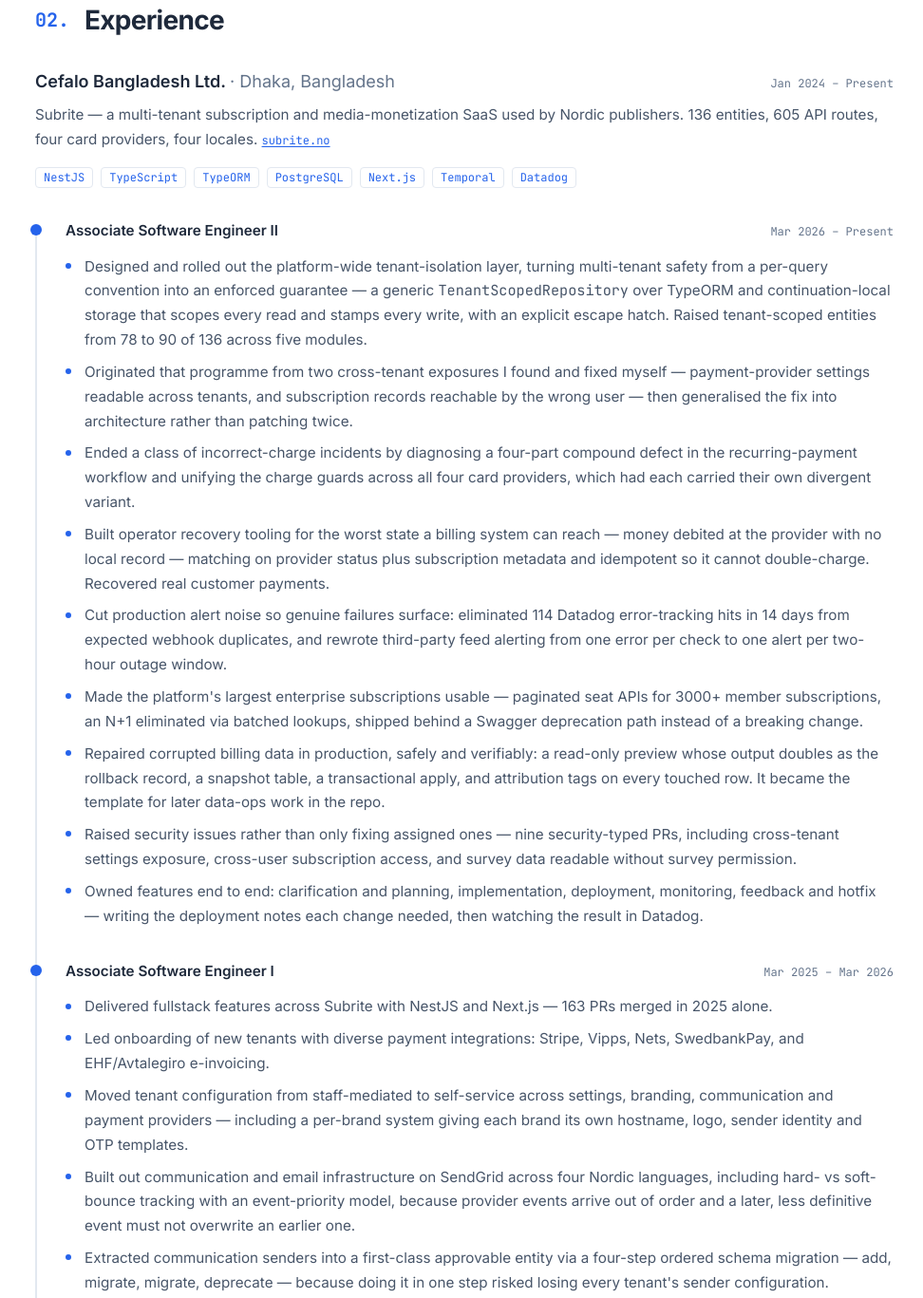
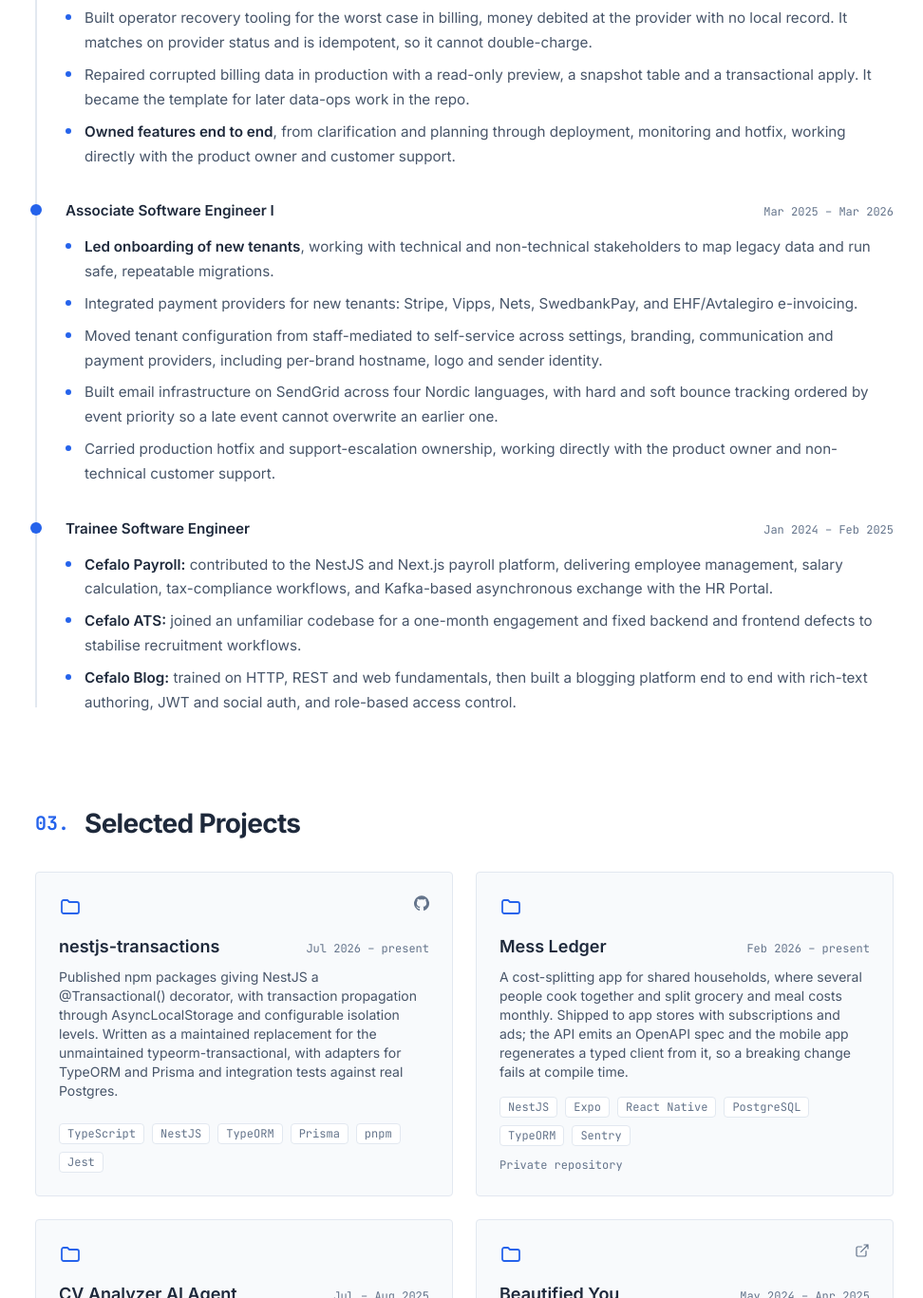
Before and after one commit to jubaerhosain/jubaerhosain.github.io, an Astro site: page / in a window 1280 px wide. Shown: the part 1159-2526 px from the top of the page at 95% size, without its empty margins (291-1263 px from the left). Built offline with nearby package versions, Linux system fonts and the light colour scheme; Astro itself is replaced by a stand-in of ours.

Commit message:
fix: refine punctuation and wording for clarity across multiple components

```diff
--- a/src/components/ui/AccentCard.astro
+++ b/src/components/ui/AccentCard.astro
@@ -1,6 +1,6 @@
 ---
 /**
- * The site's recurring motif — a tinted card with a left accent bar and no
+ * The site's recurring motif: a tinted card with a left accent bar and no
  * full border. Used by Education, Achievements, Skills and Contact.
  */
 interface Props {
--- a/src/components/ui/HoverCard.astro
+++ b/src/components/ui/HoverCard.astro
@@ -1,7 +1,7 @@
 ---
 /**
  * Fully bordered card that lifts on hover. Used by projects, stat boxes and
- * judge tiles. `lift` controls how far — tiles lift further than cards.
+ * judge tiles. `lift` controls how far; tiles lift further than cards.
  */
 interface Props {
   class?: string;
--- a/src/components/ui/Section.astro
+++ b/src/components/ui/Section.astro
@@ -2,7 +2,7 @@
 import { nav } from '../../data/site';
 
 /**
- * Numbered section wrapper — `01.` in mono + title, matching the reference.
+ * Numbered section wrapper: `01.` in mono + title, matching the reference.
  *
  * The number is derived from the section's position in `nav`, so ordering
  * lives in one place: reorder `nav` and `index.astro`, and the numbering
--- a/src/data/site.ts
+++ b/src/data/site.ts
@@ -23,7 +23,7 @@ export interface NavItem {
 }
 
 /**
- * Section order — the single source of truth. `ui/Section.astro` derives each
+ * Section order, the single source of truth. `ui/Section.astro` derives each
  * section's number from an entry's position here, so reordering means editing
  * this array and `pages/index.astro`, nothing else.
  */
@@ -50,20 +50,16 @@ export const stats: { value: string; label: string }[] = [
 export const profileTags = ['TypeScript', 'NestJS', 'PostgreSQL', 'Next.js', 'AWS', 'Docker'];
 
 /**
- * Introduction prose. `<span class="highlight">` marks emphasis, matching the
- * `.highlight` rule in global.css — these are rendered with set:html.
+ * Introduction prose, one short paragraph. `<span class="highlight">` marks
+ * emphasis, matching the `.highlight` rule in global.css; rendered with set:html.
+ *
+ * Deliberately kept to two or three lines. Everything it used to carry
+ * (nestjs-transactions, the AsyncLocalStorage thread, what I'm learning) already
+ * appears further down the page in Projects or Skills.
  */
 export const about: string[] = [
-  'I\'m a <span class="highlight">backend-focused fullstack engineer</span> at Cefalo Bangladesh Ltd., where I\'ve spent the last two and a half years on a <span class="highlight">multi-tenant subscription SaaS</span> for Nordic publishers — 136 entities, 605 API routes, and 251 merged pull requests.',
-  'Most of my work sits where correctness matters and mistakes are expensive: the <span class="highlight">tenant-isolation layer</span> that makes multi-tenant safety an enforced guarantee rather than a per-query convention, <span class="highlight">billing correctness</span> across four card providers, and production data migrations where the preview output doubles as the rollback record.',
-  'Before that I came up through competitive programming — 1700+ problems, LeetCode Knight. Outside work I publish and maintain open source, and I\'ve been going deeper on <span class="highlight">AWS, Kubernetes, and AI agent systems</span>.',
+  'I\'m a <span class="highlight">backend-focused fullstack engineer</span> at Cefalo Bangladesh Ltd., working on a <span class="highlight">multi-tenant subscription SaaS</span> for Nordic publishers. Most of my work sits where correctness is expensive: tenant isolation, billing across four card providers, and production data migrations. Before that I came up through competitive programming, 1700+ problems solved and LeetCode Knight.',
 ];
-
-/** Cross-cutting narrative — PORTFOLIO.md §5, Thread 1. */
-export const narrative = {
-  heading: 'One problem, four codebases',
-  body: 'I first met the request-context problem on Cefalo Payroll — keeping a database transaction coherent when a single business operation spans several services. I used <code>AsyncLocalStorage</code> to fix it there, reached for the same pattern again on Beautified You, then built continuation-local storage into the substrate of the tenant-isolation layer at work. Having solved it three times, I generalised it and published it: <span class="highlight">nestjs-transactions</span>, a maintained replacement for the unmaintained library everyone had been using. That is the thread I\'d point at first — not any single project, but a problem I kept following until it became something other people could install.',
-};
 
 export interface Role {
   title: string;
@@ -89,7 +85,7 @@ export const experience: ExperienceEntry[] = [
     period: 'Jan 2024 – Present',
     location: 'Dhaka, Bangladesh',
     intro:
-      'Subrite — a multi-tenant subscription and media-monetization SaaS used by Nordic publishers. 136 entities, 605 API routes, four card providers, four locales.',
+      'Subrite, a multi-tenant subscription and media monetization SaaS built for a Nordic client and live in production with publishers.',
     introLink: { label: 'subrite.no', url: 'https://www.subrite.no' },
     stack: ['NestJS', 'TypeScript', 'TypeORM', 'PostgreSQL', 'Next.js', 'Temporal', 'Datadog'],
     roles: [
@@ -97,27 +93,21 @@ export const experience: ExperienceEntry[] = [
         title: 'Associate Software Engineer II',
         period: 'Mar 2026 – Present',
         bullets: [
-          'Designed and rolled out the platform-wide tenant-isolation layer, turning multi-tenant safety from a per-query convention into an enforced guarantee — a generic <code>TenantScopedRepository</code> over TypeORM and continuation-local storage that scopes every read and stamps every write, with an explicit escape hatch. Raised tenant-scoped entities from 78 to 90 of 136 across five modules.',
-          'Originated that programme from two cross-tenant exposures I found and fixed myself — payment-provider settings readable across tenants, and subscription records reachable by the wrong user — then generalised the fix into architecture rather than patching twice.',
-          'Ended a class of incorrect-charge incidents by diagnosing a four-part compound defect in the recurring-payment workflow and unifying the charge guards across all four card providers, which had each carried their own divergent variant.',
-          'Built operator recovery tooling for the worst state a billing system can reach — money debited at the provider with no local record — matching on provider status plus subscription metadata and idempotent so it cannot double-charge. Recovered real customer payments.',
-          'Cut production alert noise so genuine failures surface: eliminated 114 Datadog error-tracking hits in 14 days from expected webhook duplicates, and rewrote third-party feed alerting from one error per check to one alert per two-hour outage window.',
-          'Made the platform\'s largest enterprise subscriptions usable — paginated seat APIs for 3000+ member subscriptions, an N+1 eliminated via batched lookups, shipped behind a Swagger deprecation path instead of a breaking change.',
-          'Repaired corrupted billing data in production, safely and verifiably: a read-only preview whose output doubles as the rollback record, a snapshot table, a transactional apply, and attribution tags on every touched row. It became the template for later data-ops work in the repo.',
-          'Raised security issues rather than only fixing assigned ones — nine security-typed PRs, including cross-tenant settings exposure, cross-user subscription access, and survey data readable without survey permission.',
-          'Owned features end to end: clarification and planning, implementation, deployment, monitoring, feedback and hotfix — writing the deployment notes each change needed, then watching the result in Datadog.',
+          '<span class="highlight">Designed and rolled out multi-tenant isolation</span>, enforcing tenant-scoped data access across the platform after finding and fixing two cross-tenant exposures myself.',
+          '<span class="highlight">Improved recurring-payment reliability</span> across Stripe, Vipps, SwedbankPay and Nets by unifying the charge guards each provider had implemented differently, ending a class of incorrect-charge incidents.',
+          'Built operator recovery tooling for the worst case in billing, money debited at the provider with no local record. It matches on provider status and is idempotent, so it cannot double-charge.',
+          'Repaired corrupted billing data in production with a read-only preview, a snapshot table and a transactional apply. It became the template for later data-ops work in the repo.',
+          '<span class="highlight">Owned features end to end</span>, from clarification and planning through deployment, monitoring and hotfix, working directly with the product owner and customer support.',
         ],
       },
       {
         title: 'Associate Software Engineer I',
         period: 'Mar 2025 – Mar 2026',
         bullets: [
-          'Delivered fullstack features across Subrite with NestJS and Next.js — 163 PRs merged in 2025 alone.',
-          'Led onboarding of new tenants with diverse payment integrations: Stripe, Vipps, Nets, SwedbankPay, and EHF/Avtalegiro e-invoicing.',
-          'Moved tenant configuration from staff-mediated to self-service across settings, branding, communication and payment providers — including a per-brand system giving each brand its own hostname, logo, sender identity and OTP templates.',
-          'Built out communication and email infrastructure on SendGrid across four Nordic languages, including hard- vs soft-bounce tracking with an event-priority model, because provider events arrive out of order and a later, less definitive event must not overwrite an earlier one.',
-          'Extracted communication senders into a first-class approvable entity via a four-step ordered schema migration — add, migrate, migrate, deprecate — because doing it in one step risked losing every tenant\'s sender configuration.',
-          'Built repeatable tenant onboarding data migrations across six media tenants: dry-run by default, requiring an explicit apply flag, and reviewable enough to hand over.',
+          '<span class="highlight">Led onboarding of new tenants</span>, working with technical and non-technical stakeholders to map legacy data and run safe, repeatable migrations.',
+          'Integrated payment providers for new tenants: Stripe, Vipps, Nets, SwedbankPay, and EHF/Avtalegiro e-invoicing.',
+          'Moved tenant configuration from staff-mediated to self-service across settings, branding, communication and payment providers, including per-brand hostname, logo and sender identity.',
+          'Built email infrastructure on SendGrid across four Nordic languages, with hard and soft bounce tracking ordered by event priority so a late event cannot overwrite an earlier one.',
           'Carried production hotfix and support-escalation ownership, working directly with the product owner and non-technical customer support.',
         ],
       },
@@ -125,9 +115,9 @@ export const experience: ExperienceEntry[] = [
         title: 'Trainee Software Engineer',
         period: 'Jan 2024 – Feb 2025',
         bullets: [
-          '<span class="highlight">Cefalo Payroll</span> — 477 commits over 10 months on the in-house payroll platform: employee management, salary calculation and tax-compliance workflows replacing manual processing, with Kafka for asynchronous exchange with the HR Portal. NestJS + TypeORM + MySQL + MinIO; Next.js + Redux Toolkit front end. Also reported an information-disclosure defect leaking database query details in error messages.',
-          '<span class="highlight">Cefalo ATS</span> — a one-month engagement fixing reported defects across backend and frontend on an unfamiliar codebase. NestJS + Prisma, Jenkins CI, a Turborepo monorepo serving separate internal and public apps behind Nginx.',
-          '<span class="highlight">Cefalo Blog</span> — two months of intensive training on HTTP, REST and core web concepts, then a fullstack blogging platform built end to end: rich-text authoring with image uploads, threaded comments, JWT and social auth, and role-based access control. 648 commits across two repos in three months.',
+          '<span class="highlight">Cefalo Payroll:</span> contributed to the NestJS and Next.js payroll platform, delivering employee management, salary calculation, tax-compliance workflows, and Kafka-based asynchronous exchange with the HR Portal.',
+          '<span class="highlight">Cefalo ATS:</span> joined an unfamiliar codebase for a one-month engagement and fixed backend and frontend defects to stabilise recruitment workflows.',
+          '<span class="highlight">Cefalo Blog:</span> trained on HTTP, REST and web fundamentals, then built a blogging platform end to end with rich-text authoring, JWT and social auth, and role-based access control.',
         ],
       },
     ],
@@ -177,7 +167,7 @@ export const projects: Project[] = [
     date: 'Jul 2026 – present',
     tags: ['TypeScript', 'NestJS', 'TypeORM', 'Prisma', 'pnpm', 'Jest'],
     description:
-      'A published npm library that keeps a database transaction coherent when one business operation spans several services. Annotate a method with @Transactional() and the transaction propagates through AsyncLocalStorage — no transaction object threaded through every signature, no runtime ORM patching. Three packages: an ORM-agnostic core plus TypeORM and Prisma adapters, with integration tests against two real Postgres containers and a nightly dependency-upgrade workflow. Written as a maintained replacement for the unmaintained typeorm-transactional.',
+      'Published npm packages giving NestJS a @Transactional() decorator, with transaction propagation through AsyncLocalStorage and configurable isolation levels. Written as a maintained replacement for the unmaintained typeorm-transactional, with adapters for TypeORM and Prisma and integration tests against real Postgres.',
     source: 'https://github.com/jubaerhosain/nestjs-transactions',
     featured: true,
   },
@@ -186,7 +176,7 @@ export const projects: Project[] = [
     date: 'Feb 2026 – present',
     tags: ['NestJS', 'Expo', 'React Native', 'PostgreSQL', 'TypeORM', 'Sentry'],
     description:
-      'A cost-splitting app for shared households. In Bangladesh a "mess" is a shared living arrangement where several people cook together and split grocery and meal costs monthly — usually tracked in a paper ledger, which gets contentious fast. Members log meals, someone records shared expenses, and the app produces the month-end settlement. Shipped to app stores with subscriptions and ads. The API emits openapi.json and the mobile app regenerates a typed client from it, so a breaking API change surfaces as a TypeScript error rather than a runtime bug in someone\'s hands.',
+      'A cost-splitting app for shared households, where several people cook together and split grocery and meal costs monthly. Shipped to app stores with subscriptions and ads; the API emits an OpenAPI spec and the mobile app regenerates a typed client from it, so a breaking change fails at compile time.',
     featured: true,
   },
   {
@@ -194,7 +184,7 @@ export const projects: Project[] = [
     date: 'Jul – Aug 2025',
     tags: ['FastAPI', 'LangChain', 'Qdrant', 'OpenAI', 'NestJS', 'MinIO'],
     description:
-      'A recruitment assistant that reads a pool of CVs and ranks them against a job description, so a recruiter gets structured comparison instead of 200 PDFs. CVs are parsed into structured fields, embedded, and retrieved through a RAG pipeline; recruiters then query the pool conversationally. I built the real-time parsing, the semantic-search API, chat memory, and the PII anonymisation layer that strips identifying data before anything reaches the model.',
+      'A recruitment assistant that reads a pool of CVs and ranks them against a job description through a RAG pipeline, so a recruiter gets a structured comparison rather than a folder of PDFs. I built the real-time parsing, the semantic-search API, chat memory, and the PII anonymisation that runs before anything reaches the model.',
     featured: true,
   },
   {
@@ -202,7 +192,7 @@ export const projects: Project[] = [
     date: 'May 2024 – Apr 2025',
     tags: ['NestJS', 'MongoDB', 'Next.js', 'Ant Design', 'Swagger'],
     description:
-      'An e-commerce and inventory platform built for a cosmetics retailer — a paying client, live, with real customers ordering through it. The commercially important half is the admin side: catalogue and inventory management, order processing, and a sales dashboard the shop owner uses to run the business. I owned the backend integration; the repo\'s todo.md tracks the client\'s change requests and bug reports with status markers.',
+      'An e-commerce and inventory platform built for a cosmetics retailer, live with real customers ordering through it. I owned the backend: catalogue and inventory management, order processing, and the sales dashboard the shop owner runs the business from.',
     live: 'https://beautifiedyou.vercel.app/',
     featured: true,
   },
@@ -211,7 +201,7 @@ export const projects: Project[] = [
     date: 'Jul 2026',
     tags: ['AWS', 'ECS Fargate', 'Terraform', 'NestJS', 'Next.js', 'SQS'],
     description:
-      'A deliberately over-engineered multi-user task manager, built to exercise a realistic production AWS stack end to end rather than read about it. The app is modest; the point is that it runs on VPC + ALB + ECS Fargate + RDS + ElastiCache + SQS + S3 + Secrets Manager + CloudWatch, provisioned from a runbook. Testcontainers and LocalStack so tests hit real infrastructure, multi-stage non-root Docker targets, and CI that ends in a Trivy scan and an OIDC-authenticated push to ECR.',
+      'A deliberately over-engineered task manager, built to exercise a production AWS stack end to end rather than read about it. VPC, ALB, ECS Fargate, RDS, ElastiCache, SQS and Secrets Manager, with Testcontainers and LocalStack so tests hit real infrastructure and CI ending in an OIDC-authenticated push to ECR.',
     source: 'https://github.com/jubaerhosain/cloudtask',
     featured: true,
   },
@@ -220,28 +210,28 @@ export const projects: Project[] = [
     date: 'Jan 2025 – Jan 2026',
     tags: ['NestJS', 'PostgreSQL', 'MySQL', 'BullMQ', 'Next.js'],
     description:
-      'An ERP for running an educational institution — programmes, classrooms, students, teachers, semesters, admissions, exams, attendance, audit logs. Built twice: v1 was a conventional single-tenant app, and v2 is a deliberate rewrite with multi-tenancy as a first-class concern from the start — a dedicated tenants module, a tenant-provisioning runbook and scripts, and a companion mobile app. Building the same domain twice and changing the architecture the second time is the useful part.',
+      'An ERP for running an educational institution: programmes, students, teachers, semesters, admissions, exams and attendance. Built twice, with v2 a deliberate rewrite putting multi-tenancy in from the start, plus a tenant-provisioning runbook and a companion mobile app.',
   },
   {
     name: 'easy-shop',
     date: 'Jul 2024 – Jan 2025',
     tags: ['NestJS', 'MongoDB', 'Next.js', 'FastAPI', 'scikit-learn', 'Ollama'],
     description:
-      'A commerce platform built as five independently deployable services, used as a vehicle for learning breadth: a NestJS core API integrating SSLCommerz, a Next.js storefront and admin, an Expo mobile app, a FastAPI recommender trained with scikit-learn, and an LLM shopping assistant running a fine-tuned Mistral. 1,147 commits over seven months — my largest personal codebase, and over-architected on purpose.',
+      'A commerce platform built as five independently deployable services, used as a vehicle for learning breadth. A NestJS core API integrating SSLCommerz, a Next.js storefront and admin, an Expo mobile app, a FastAPI recommender trained with scikit-learn, and an LLM shopping assistant on a fine-tuned Mistral.',
   },
   {
     name: 'Cefalo Blog',
     date: 'Feb – May 2024',
     tags: ['TypeScript', 'Express', 'MySQL', 'Sequelize', 'React', 'Tailwind CSS'],
     description:
-      'A blogging platform built end to end during my training at Cefalo — rich-text authoring with image uploads, likes, threaded comments and replies, JWT and social login, and role-based access control. 648 commits across two repos in three months, and my first professional TypeScript work.',
+      'A blogging platform built end to end during my training at Cefalo, with rich-text authoring and image uploads, likes, threaded comments and replies, JWT and social login, and role-based access control. My first professional TypeScript work.',
   },
   {
     name: 'Mini LinkedIn',
     date: 'Oct 2022',
     tags: ['React', 'Node.js', 'MongoDB', 'Docker', 'MinIO', 'Nginx'],
     description:
-      'A microservice-based social app — auth, posts, image uploads and notifications split into separate services behind Nginx, built for the distributed systems course.',
+      'A microservice-based social app with auth, posts, image uploads and notifications split into separate services behind Nginx. Built for the distributed systems course.',
     source: 'https://github.com/jubaerhosain/mini-linkedin',
   },
   {
@@ -249,7 +239,7 @@ export const projects: Project[] = [
     date: 'Oct 2022',
     tags: ['Express', 'MySQL', 'React', 'Tailwind CSS'],
     description:
-      'A platform for the Software Project Lab at IIT, University of Dhaka — supervisor allocation, mark evaluation, and progress monitoring for student project work.',
+      'A platform for the Software Project Lab at IIT, University of Dhaka, covering supervisor allocation, mark evaluation, and progress monitoring for student project work.',
     source: 'https://github.com/jubaerhosain/spl-management-system',
   },
   {
@@ -257,7 +247,7 @@ export const projects: Project[] = [
     date: 'Sep 2023 · 24h hackathon',
     tags: ['Express', 'React', 'MongoDB'],
     description:
-      'A BUET CSE FEST 2023 hackathon build that generates customised PDFs — children\'s books, travel blogs — from text, voice and image input, with a platform to share and browse them.',
+      'A BUET CSE FEST 2023 hackathon build that generates customised PDFs, such as children\'s books and travel blogs, from text, voice and image input. Comes with a platform to share and browse them.',
     source: 'https://github.com/jubaerhosain/smart-gpt',
   },
   {
@@ -413,11 +403,11 @@ export const achievements: Achievement[] = [
  * Wording rule, from CV-MASTER.md §8 and the note in portfolio-context/latex/
  * resume.tex: the AWS entries are Udemy *course completions*, not the proctored
  * DVA-C02 / SAA-C03 exams. "AWS Certified …" appears only as part of a Udemy
- * course title, always next to `Udemy` as the provider — never as a credential
+ * course title, always next to `Udemy` as the provider, never as a credential
  * held. Do not relabel these as certifications.
  */
 export const coursesLead =
-  'Course completions and skill certificates, each linked to its credential. The AWS entries are <span class="highlight">Udemy course completions</span> — not the proctored AWS exams.';
+  'Course completions and skill certificates, each linked to its credential. The AWS entries are <span class="highlight">Udemy course completions</span>, not the proctored AWS exams.';
 
 export interface Course {
   name: string;
--- a/src/layouts/BaseLayout.astro
+++ b/src/layouts/BaseLayout.astro
@@ -10,7 +10,7 @@ interface Props {
   description?: string;
 }
 
-const { title = `${site.name} — ${site.title}`, description = site.description } = Astro.props;
+const { title = `${site.name} · ${site.title}`, description = site.description } = Astro.props;
 
 const canonical = new URL(Astro.url.pathname, Astro.site);
 const ogImage = new URL(site.avatar, Astro.site);
--- a/src/scripts/nav.ts
+++ b/src/scripts/nav.ts
@@ -111,7 +111,7 @@ if (menu && panel && openButton) {
     }
   });
 
-  // A resize past the breakpoint leaves the drawer stranded — close it.
+  // A resize past the breakpoint leaves the drawer stranded, so close it.
   window.matchMedia('(min-width: 1024px)').addEventListener('change', (event) => {
     if (event.matches && menu.getAttribute('aria-hidden') === 'false') closeMenu();
   });
--- a/src/styles/global.css
+++ b/src/styles/global.css
@@ -43,7 +43,7 @@ section[id] {
   }
 }
 
-/* Emphasis inside prose paragraphs — the reference's `.highlight` span. */
+/* Emphasis inside prose paragraphs, matching the reference's `.highlight` span. */
 .highlight {
   color: var(--color-text);
   font-weight: 600;
```
Also changed, not shown: src/components/sections/Introduction.astro (+1 -10 lines), README.md.
